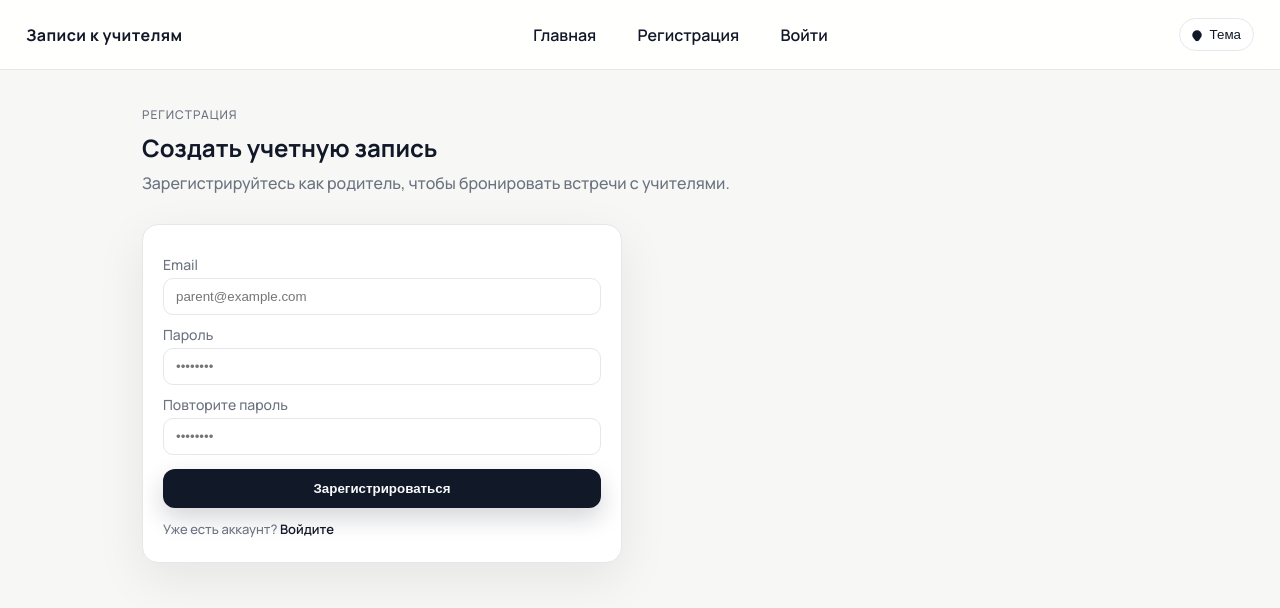
After one commit to vakudo/project_school-k-, a Flask app: page /register in a window 1280 px wide. The commit adds this page. Shown: the top 608 px of the page. Run offline with Flask 3, Linux system fonts and the light colour scheme.

Commit message:
feat reg_us

```diff
--- a/app.py
+++ b/app.py
@@ -186,6 +186,42 @@ def inject_user():
     return {"current_user": user}
 
 
+@app.route("/register", methods=["GET", "POST"])
+def register():
+    if session.get("user_id"):
+        flash("Вы уже авторизованы.", "info")
+        return redirect(url_for("index"))
+
+    if request.method == "POST":
+        email = request.form.get("email", "").strip().lower()
+        password = request.form.get("password", "")
+        password_confirm = request.form.get("password_confirm", "")
+
+        if not email or not password:
+            flash("Заполните email и пароль.", "error")
+            return redirect(url_for("register"))
+
+        if password != password_confirm:
+            flash("Пароли не совпадают.", "error")
+            return redirect(url_for("register"))
+
+        if User.query.filter_by(email=email).first():
+            flash("Пользователь с таким email уже существует.", "error")
+            return redirect(url_for("register"))
+
+        new_user = User(email=email, role="parent")
+        new_user.set_password(password)
+        db.session.add(new_user)
+        db.session.commit()
+
+        session["user_id"] = new_user.id
+        session["role"] = new_user.role
+        flash("Аккаунт создан. Добро пожаловать!", "success")
+        return redirect(url_for("parent"))
+
+    return render_template("register.html")
+
+
 @app.route("/login", methods=["GET", "POST"])
 def login():
     if request.method == "POST":
--- a/templates/base.html
+++ b/templates/base.html
@@ -32,6 +32,7 @@
                 {% endif %}
                 <a href="{{ url_for('logout') }}">Выйти</a>
             {% else %}
+                <a href="{{ url_for('register') }}">Регистрация</a>
                 <a href="{{ url_for('login') }}">Войти</a>
             {% endif %}
         </nav>
--- a/templates/login.html
+++ b/templates/login.html
@@ -22,6 +22,9 @@
         <button type="submit" class="btn primary full" style="margin-top: 14px;">Войти</button>
     </form>
     <p class="muted small" style="margin-top: 12px;">
+        Нет аккаунта? <a href="{{ url_for('register') }}">Зарегистрируйтесь</a>
+    </p>
+    <p class="muted small" style="margin-top: 12px;">
         Администратор: admin@school.local / admin123<br>
         Родитель: parent@example.com / parent123<br>
         Преподаватель (пример): 1@school.local / teacher123
--- /dev/null
+++ b/templates/register.html
@@ -0,0 +1,32 @@
+{% extends "base.html" %}
+
+{% block content %}
+<section class="section-header">
+    <div>
+        <p class="eyebrow">Регистрация</p>
+        <h2>Создать учетную запись</h2>
+        <p class="lead">Зарегистрируйтесь как родитель, чтобы бронировать встречи с учителями.</p>
+    </div>
+</section>
+
+<div class="card" style="max-width: 480px;">
+    <form method="post">
+        <label>
+            Email
+            <input type="email" name="email" required placeholder="parent@example.com">
+        </label>
+        <label>
+            Пароль
+            <input type="password" name="password" required placeholder="••••••••">
+        </label>
+        <label>
+            Повторите пароль
+            <input type="password" name="password_confirm" required placeholder="••••••••">
+        </label>
+        <button type="submit" class="btn primary full" style="margin-top: 14px;">Зарегистрироваться</button>
+    </form>
+    <p class="muted small" style="margin-top: 12px;">
+        Уже есть аккаунт? <a href="{{ url_for('login') }}">Войдите</a>
+    </p>
+</div>
+{% endblock %}
```
Also changed, not shown: templates/index.html (+11 -5 lines).
